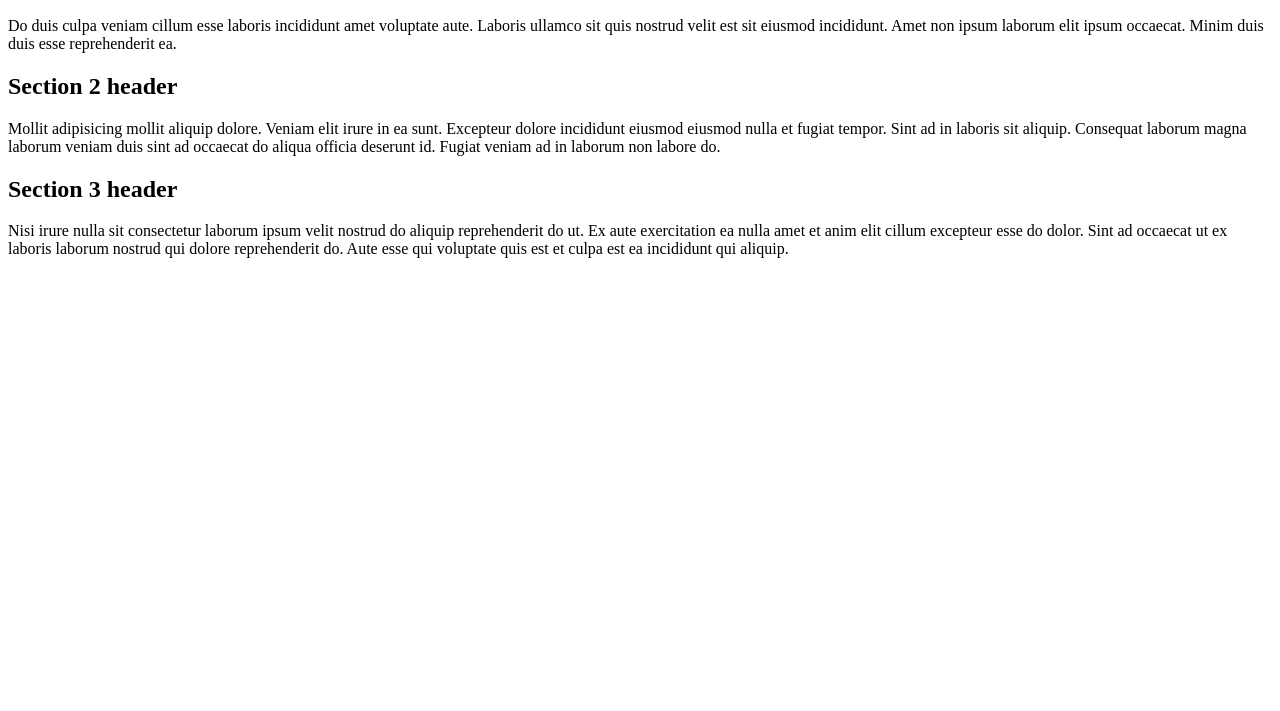
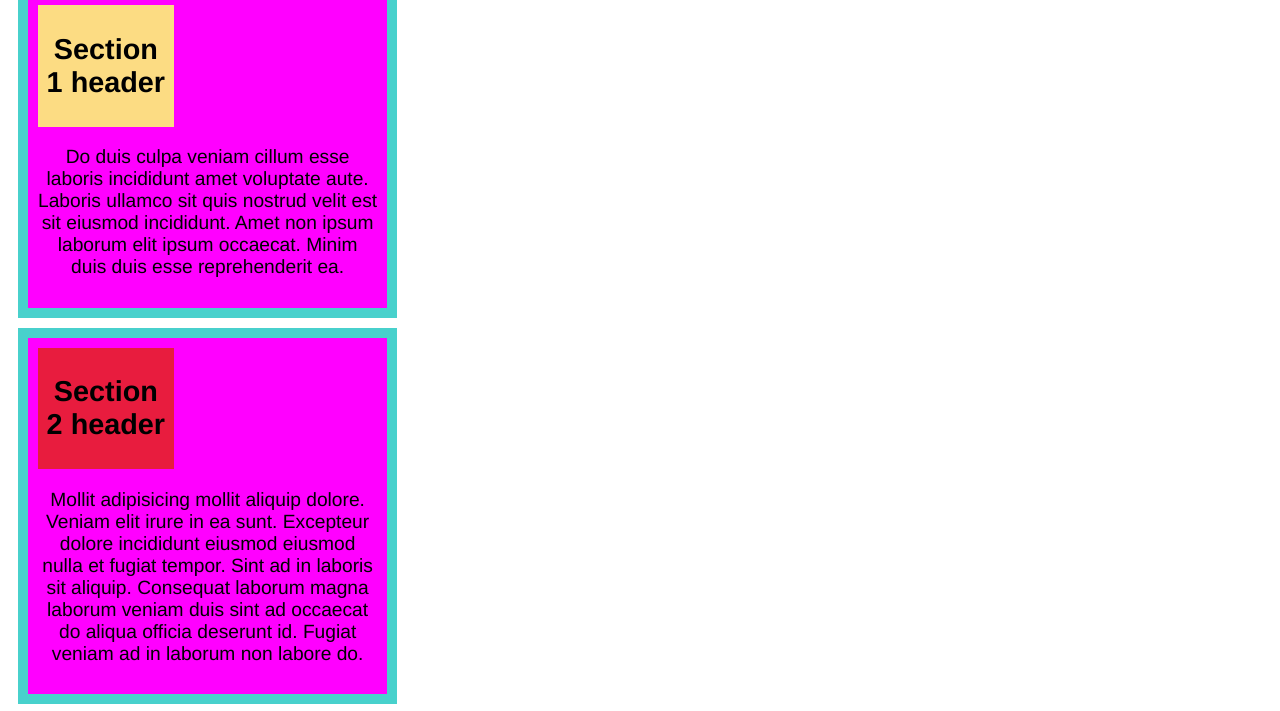
Before and after one commit to flower-girl-eli/HTML_CSS_JS_web_dev_coursera, a plain HTML site: page week2/index.html in a window 1280 px wide. Shown: the part 110-821 px from the top of the page. Before the commit the page ends 800 px from the top, so only its background shows below. Drawn offline with Linux system fonts and the light colour scheme.

Commit message:
Added new styling rules to week 2 HW.

```diff
--- a/week2/css/main.css
+++ b/week2/css/main.css
@@ -1,5 +1,40 @@
-p {
-    color: blue;
-    font-size: 20px;
-    width: 200px;
+body {
+    font-family: Helvetica, Arial, sans-serif;
+    font-size: 120%;
 }
+
+section {
+    text-align: center;
+    box-sizing: border-box;
+    background-color: magenta;
+    width: 30%;
+    padding: 10px;
+
+    border-width:10px;
+    border-color: mediumturquoise;
+    border-style: solid;
+
+    margin: 10px;
+}
+
+
+div.beef, div.sushi, div.chicken {
+box-sizing: border-box;
+width: 40%;
+text-align: center;
+padding: 4px;
+}
+
+
+.chicken {
+    background-color:#fcdc83;
+}
+
+.beef{
+    background-color: #e81c3e;
+}
+
+.sushi {
+    background-color: #02de8d;
+
+}
--- a/week2/index.html
+++ b/week2/index.html
@@ -3,23 +3,30 @@
     <head>
         <meta charset="utf-8">
         <title>Lipsum!</title>
+        <link rel= "stylesheet" href="css/main.css"
     </head>
     <body>
         <h1>Heading</h1>
 
         <div class = "content">
             <section>
-                <h2 class = "chicken">Section 1 header</h2>
+                <div class = "chicken">
+                    <h2>Section 1 header</h2>
+                </div>
                 <p>Do duis culpa veniam cillum esse laboris incididunt amet voluptate aute. Laboris ullamco sit quis nostrud velit est sit eiusmod incididunt. Amet non ipsum laborum elit ipsum occaecat. Minim duis duis esse reprehenderit ea.</p>
             </section>
 
             <section>
-                <h2 class = "beef">Section 2 header</h2>
+                <div class = "beef">
+                    <h2>Section 2 header</h2>
+                </div>
                 <p>Mollit adipisicing mollit aliquip dolore. Veniam elit irure in ea sunt. Excepteur dolore incididunt eiusmod eiusmod nulla et fugiat tempor. Sint ad in laboris sit aliquip. Consequat laborum magna laborum veniam duis sint ad occaecat do aliqua officia deserunt id. Fugiat veniam ad in laborum non labore do.</p>
             </section>
 
             <section>
-                <h2 class = "sushi">Section 3 header</h2>
+                <div class = "sushi">
+                    <h2>Section 3 header</h2>
+                </div>
                 <p>Nisi irure nulla sit consectetur laborum ipsum velit nostrud do aliquip reprehenderit do ut. Ex aute exercitation ea nulla amet et anim elit cillum excepteur esse do dolor. Sint ad occaecat ut ex laboris laborum nostrud qui dolore reprehenderit do. Aute esse qui voluptate quis est et culpa est ea incididunt qui aliquip.</p>
             </section>
         </div>
```
